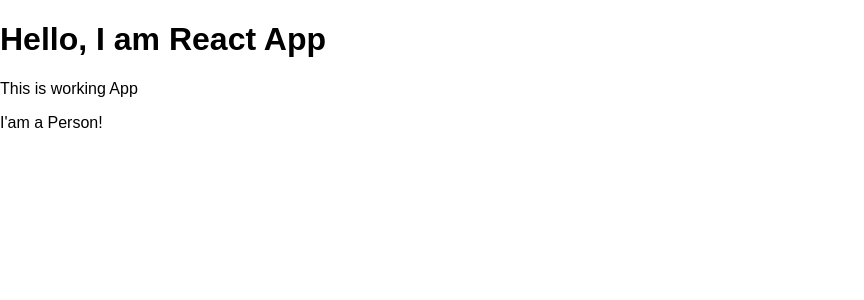
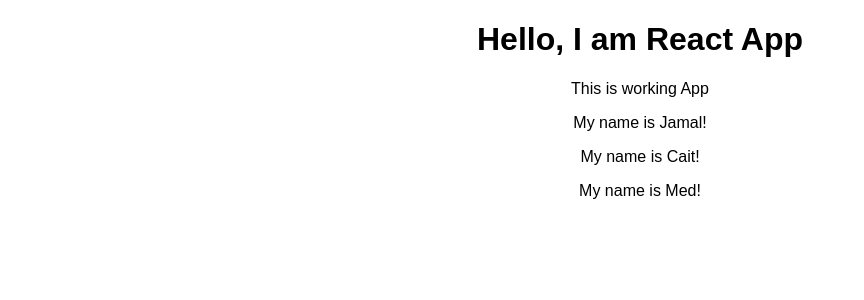
Before and after one commit to moulayja/React-Complete-Guide, a React (Create React App) app: page / in a window 1280 px wide. Shown: the top 300 px of the page, without its empty margins (0-864 px from the left). Built offline with nearby package versions, Linux system fonts and the light colour scheme.

Commit message:
Passing Data Through Props

```diff
--- a/src/App.js
+++ b/src/App.js
@@ -1,15 +1,17 @@
-import React, { Component, Fragment } from 'react';
+import React, { Component } from 'react';
 import './App.css';
 import Person from './Person/Person'
 
 class App extends Component {
   render() {
     return (
-      <Fragment className="App">
+      <div className="App">
         <h1>Hello, I am React App</h1>
         <p>This is working App</p>
-        <Person />
-      </Fragment>
+        <Person name='Jamal'/>
+        <Person name = 'Cait'/>
+        <Person name = 'Med'/>
+      </div>
 
     );
   }
--- a/src/Person/Person.js
+++ b/src/Person/Person.js
@@ -1,9 +1,9 @@
 import React from 'react'
 
-const person =()=> {
+const person =(props)=> {
     return (
         <div>
-            <p>I'am a Person!</p>
+            <p>My name is {props.name}!</p>
         </div>
     )
 }
```
